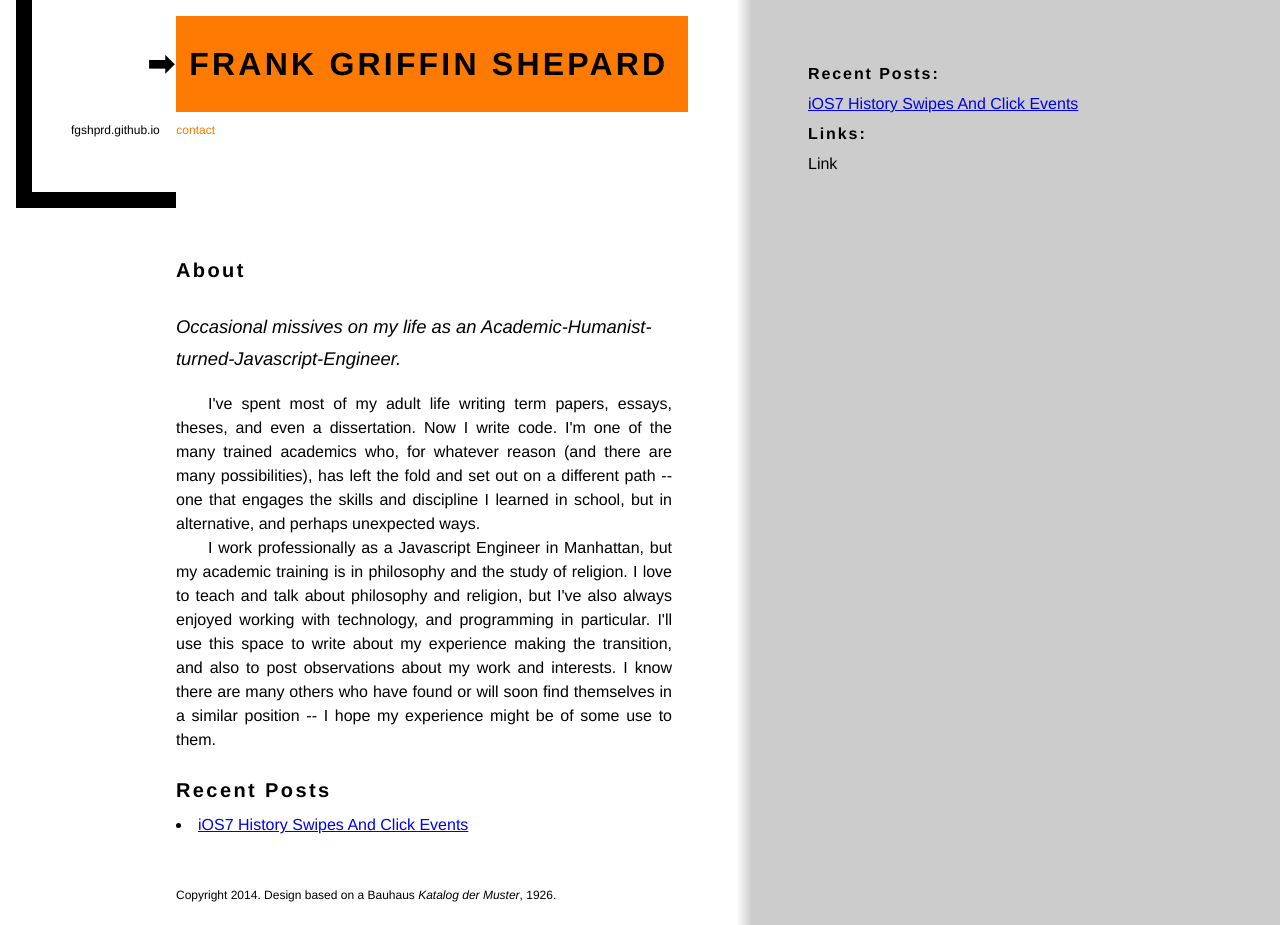
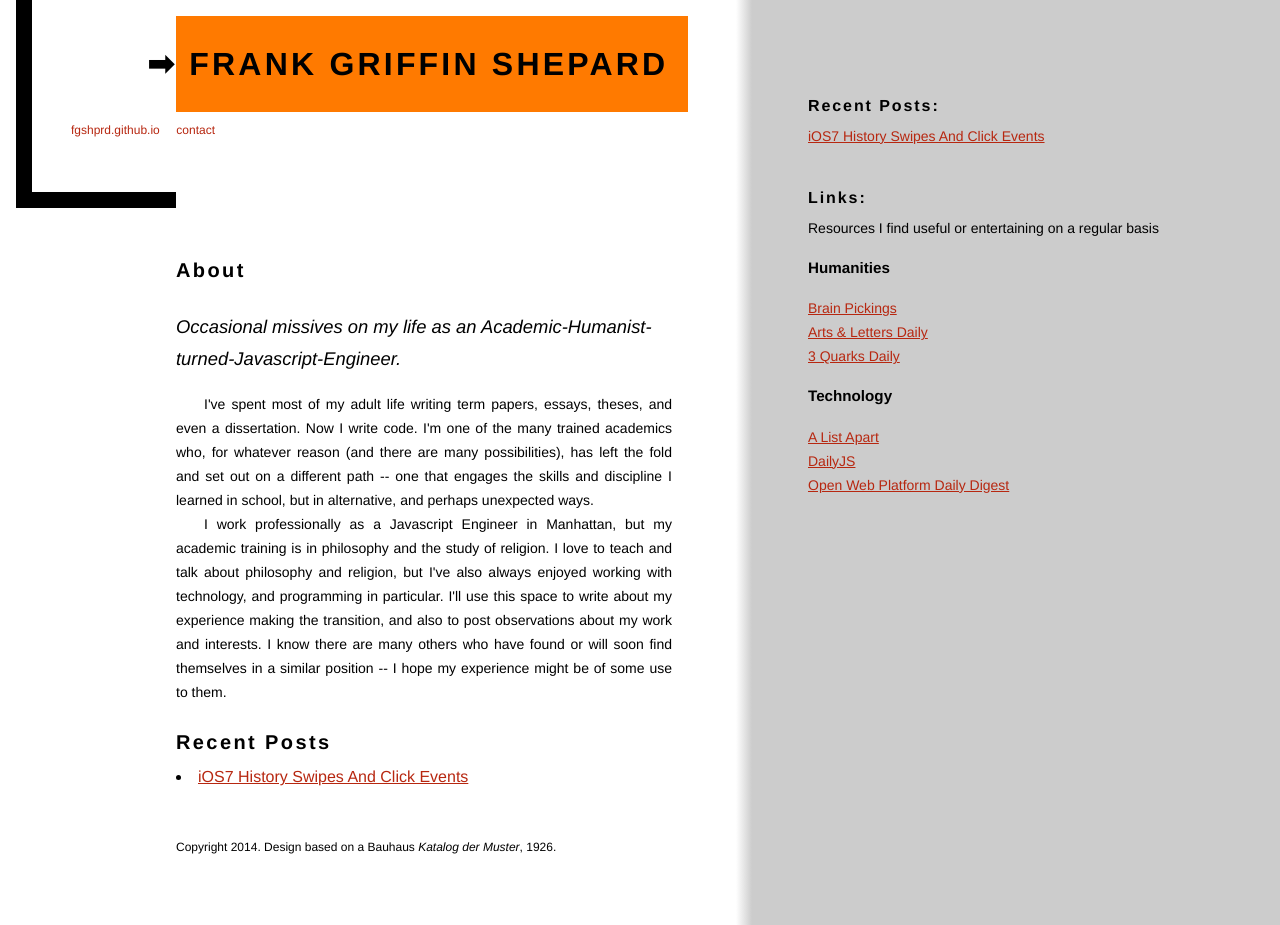
Before and after one commit to fgshprd/fgshprd.github.io, a Jekyll site: the page built from index.html, in a window 1280 px wide. Built offline with Jekyll 4.4.1, drawn with Linux system fonts in a browser that asks for light colours.

Commit message:
style updates. added links to sidebar

```diff
--- a/_includes/footer.html
+++ b/_includes/footer.html
@@ -1,6 +1,7 @@
         </div>
         <div class="footer">Copyright 2014. Design based on a Bauhaus <em>Katalog der Muster</em>, 1926.</div>
         <aside>
+            <section>
                 <h2>Recent Posts:</h2>
                 <ul>
                     {% for post in site.posts %}
@@ -9,10 +10,23 @@
                     </li>
                     {% endfor %}
                 </ul>
+            </section>
+            <section>
                 <h2>Links:</h2>
+                <p>Resources I find useful or entertaining on a regular basis</p>
+                <h3>Humanities</h3>
                 <ul>
-                <li>Link</li>
+                    <li><a href="http://www.brainpickings.org/">Brain Pickings</a></li>
+                    <li><a href="http://www.aldaily.com/">Arts &amp; Letters Daily</a></li>
+                    <li><a href="http://www.3quarksdaily.com/">3 Quarks Daily</a></li>
                 </ul>
+                <h3>Technology</h3>
+                <ul>
+                    <li><a href="http://alistapart.com/">A List Apart</a></li>
+                    <li><a href="http://dailyjs.com/">DailyJS</a></li>
+                    <li><a href="http://webplatformdaily.org/">Open Web Platform Daily Digest</a></li>
+                </ul>
+            </section>
         </aside>
     </div>
     <script src="js/main.js"></script>
--- a/css/styles.css
+++ b/css/styles.css
@@ -13,7 +13,7 @@ h1 { text-transform: uppercase; }
 h2 { font-size: 1.25em; line-height: 2.25em; letter-spacing: .12em }
 h3 { font-size: 1.15em; line-height: 1.7025em; margin: 1em 0; }
 h4 { font-size: 1.125em; line-height: 1.67625em; }
-
+p, ul, ol { font-size: .875em; }
 em { font-style: italic; }
 
 #page {
@@ -75,7 +75,10 @@ em { font-style: italic; }
 	color: black;
 }
 #page > .content { margin-top: 2.5em; }
-#page p { text-align: justify; text-indent: 2em; }
+#page > .content p { text-align: justify; text-indent: 2em; }
+#page a { color: rgb(183, 39, 16); }
+#page a:active { color: rgb(255, 122, 0); }
+#page a:visited { color: rgb(51, 52, 58); }
 
 .content > section { margin: 1em 0; }
 section.about > h3 { font-style: italic; font-weight: 500; }
@@ -95,11 +98,23 @@ section.about > h3 { font-style: italic; font-weight: 500; }
 	margin: 1.5em;
 }
 
-#page > aside > h2 {
+aside > section {
+	margin: 2em 0 0;
+}
+
+aside > section > h2 {
 	font-size: 1em;
 	text-transform: none;
 	padding: 0;
 	margin: 0;
+}
+
+aside > section > h3 {
+	font-size: .95em;
+}
+
+aside p {
+	text-indent: none;
 }
 
 /* Smartphones (portrait) ----------- */
```
Lines whose indentation alone changed are shown as unchanged.
